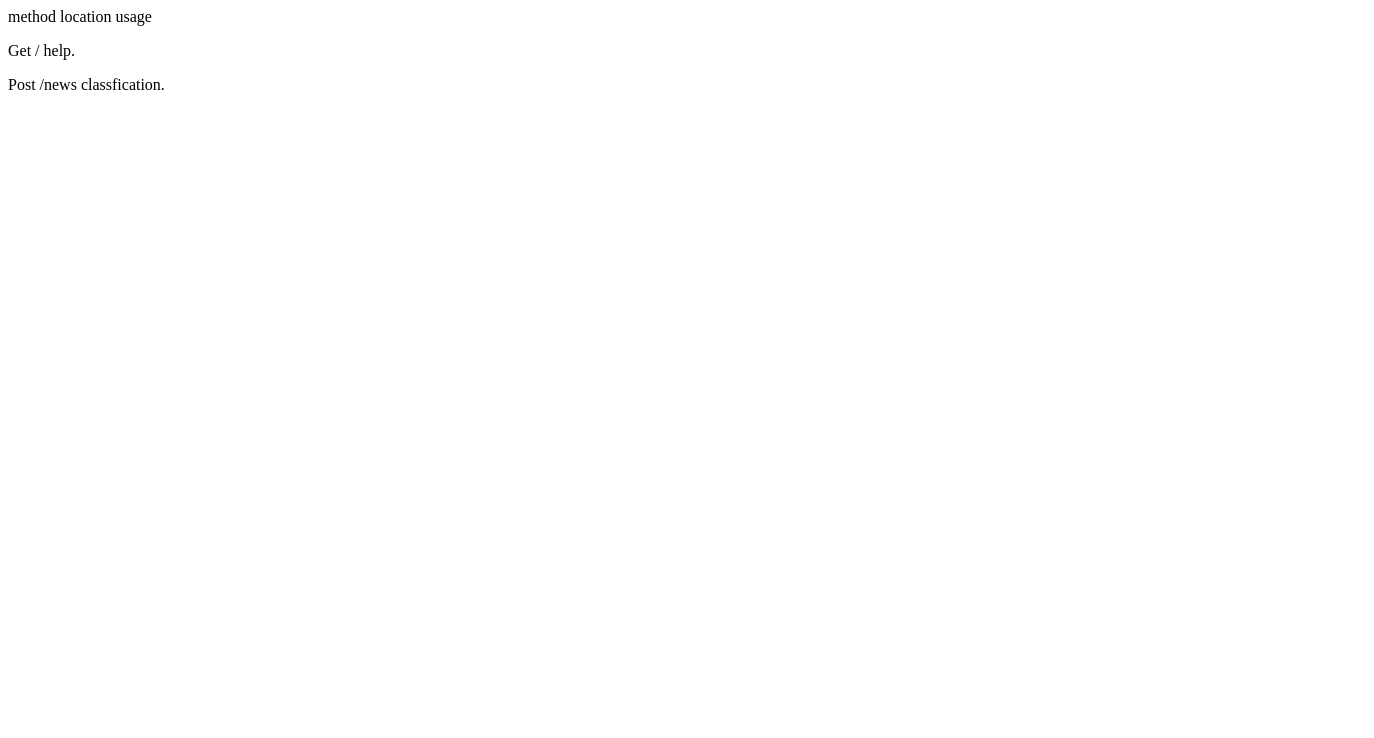
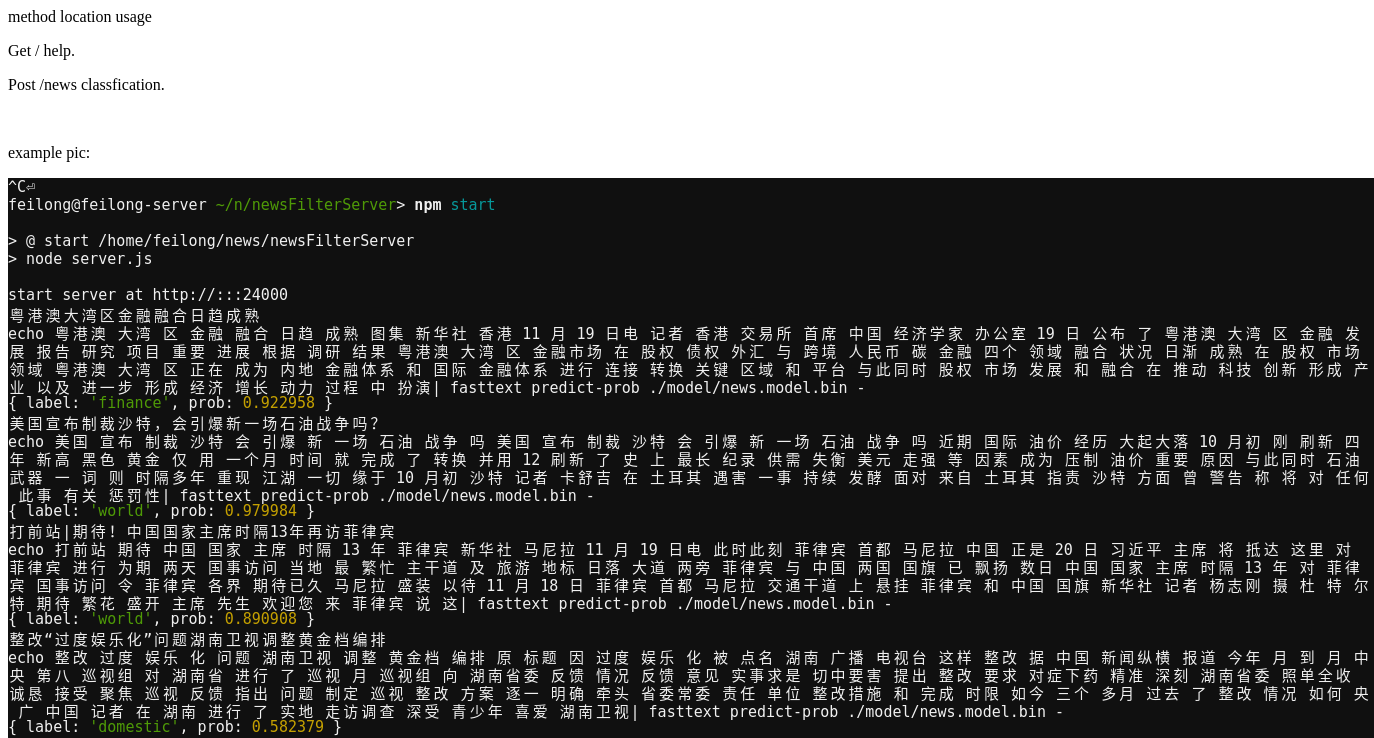
Before and after one commit to feilongfl/news-classification, a website: page index.html in a window 1280 px wide. Shown: the top 738 px of the page, 1374 px wide, since content can reach past the window. Drawn offline with Linux system fonts and the light colour scheme.

Commit message:
修改：     index.html 	新文件：   public/demo.png 	修改：     train.fish

```diff
--- a/index.html
+++ b/index.html
@@ -8,5 +8,9 @@
     <p></p>
     <p>Get / help.</p>
     <p>Post /news classfication.</p>
+    <br />
+    <p>example pic:</p>
+    <img src="demo.png"/>
+
 </body>
 </html>
```
Also changed, not shown: public/demo.png (added).
